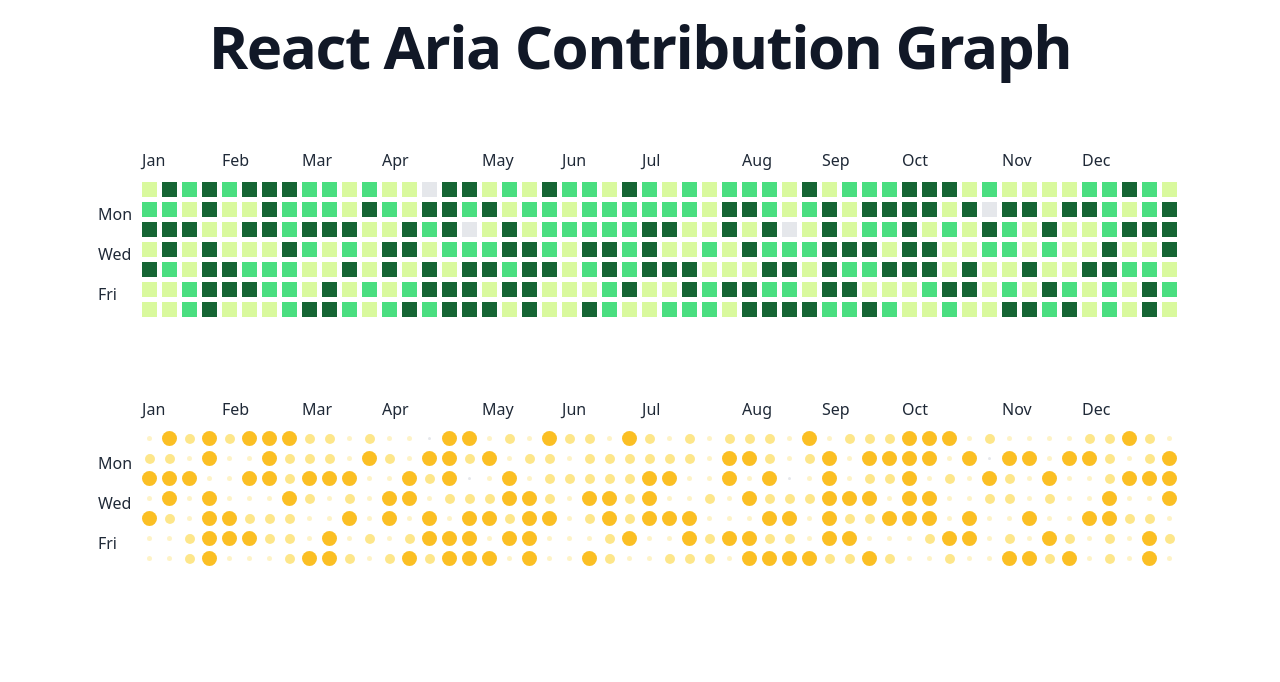
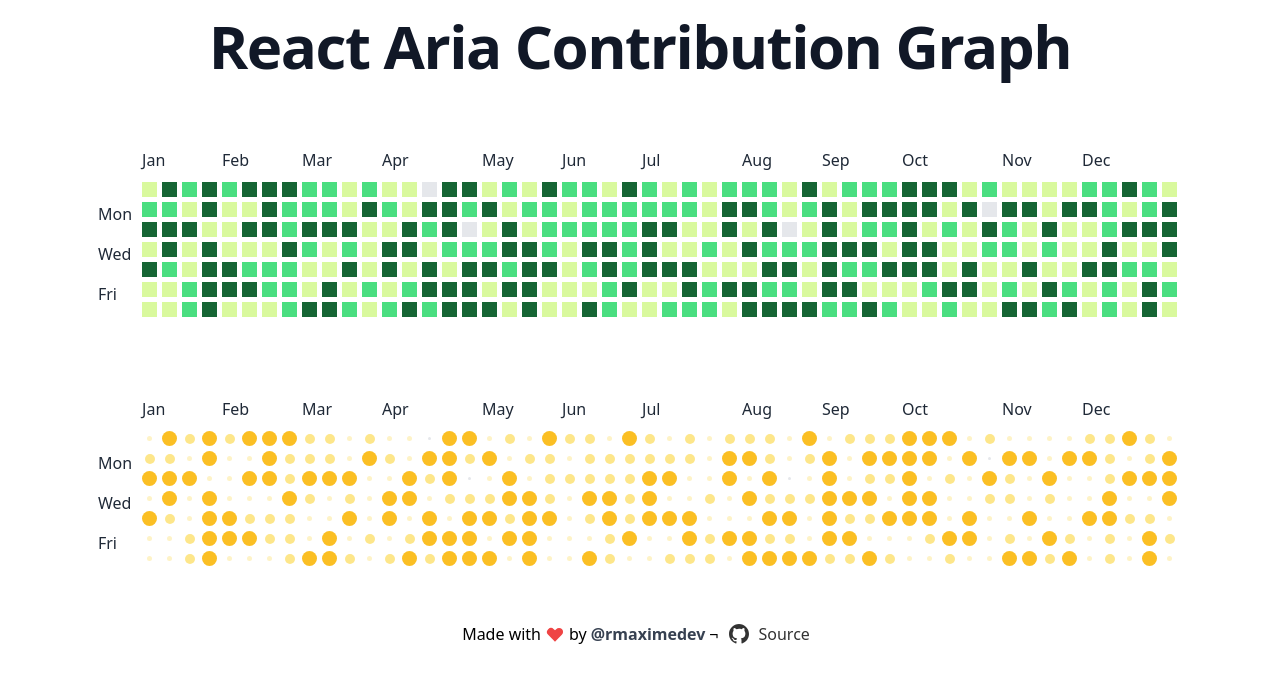
Before and after one commit to zyhou/react-aria-contribution-graph, a React (Vite) app: page / in a window 1280 px wide. Shown: the top 682 px of the page. Built offline with nearby package versions, Linux system fonts and the light colour scheme.

Commit message:
add footer

```diff
--- a/src/App.tsx
+++ b/src/App.tsx
@@ -14,7 +14,7 @@
           React Aria Contribution Graph
         </h1>
       </nav>
-      <section className="grid place-items-center">
+      <section className="grid place-items-center mb-auto">
         <div className="calandar-square">
           <Calendar activities={activities} />
         </div>
@@ -22,6 +22,48 @@
           <Calendar activities={activities} />
         </div>
       </section>
+      <footer className="p-4">
+        <span className="flex items-center justify-center">
+          Made with
+          <svg
+            xmlns="http://www.w3.org/2000/svg"
+            viewBox="0 0 20 20"
+            fill="currentColor"
+            className="h-5 w-5 text-red-500 mx-1"
+          >
+            <path
+              fillRule="evenodd"
+              d="M3.172 5.172a4 4 0 015.656 0L10 6.343l1.172-1.171a4 4 0 115.656 5.656L10 17.657l-6.828-6.829a4 4 0 010-5.656z"
+              clipRule="evenodd"
+            ></path>
+          </svg>
+          by
+          <a
+            href="https://maximerichard.dev/"
+            target="_blank"
+            rel="noopener noreferrer"
+            className="mx-1 text-gray-700 hover:text-gray-950 font-semibold"
+          >
+            @rmaximedev
+          </a>
+          ¬
+          <a
+            href="https://github.com/zyhou/react-aria-contribution-graph"
+            target="_blank"
+            rel="noopener noreferrer"
+            className="flex items-center mx-2 opacity-80 hover:opacity-100"
+          >
+            <svg width="24" height="24" fill="currentColor" className="mr-2">
+              <path
+                fillRule="evenodd"
+                clipRule="evenodd"
+                d="M12 2C6.477 2 2 6.463 2 11.97c0 4.404 2.865 8.14 6.839 9.458.5.092.682-.216.682-.48 0-.236-.008-.864-.013-1.695-2.782.602-3.369-1.337-3.369-1.337-.454-1.151-1.11-1.458-1.11-1.458-.908-.618.069-.606.069-.606 1.003.07 1.531 1.027 1.531 1.027.892 1.524 2.341 1.084 2.91.828.092-.643.35-1.083.636-1.332-2.22-.251-4.555-1.107-4.555-4.927 0-1.088.39-1.979 1.029-2.675-.103-.252-.446-1.266.098-2.638 0 0 .84-.268 2.75 1.022A9.606 9.606 0 0112 6.82c.85.004 1.705.114 2.504.336 1.909-1.29 2.747-1.022 2.747-1.022.546 1.372.202 2.386.1 2.638.64.696 1.028 1.587 1.028 2.675 0 3.83-2.339 4.673-4.566 4.92.359.307.678.915.678 1.846 0 1.332-.012 2.407-.012 2.734 0 .267.18.577.688.48C19.137 20.107 22 16.373 22 11.969 22 6.463 17.522 2 12 2z"
+              ></path>
+            </svg>
+            <p>Source</p>
+          </a>
+        </span>
+      </footer>
     </div>
   );
 }
```
